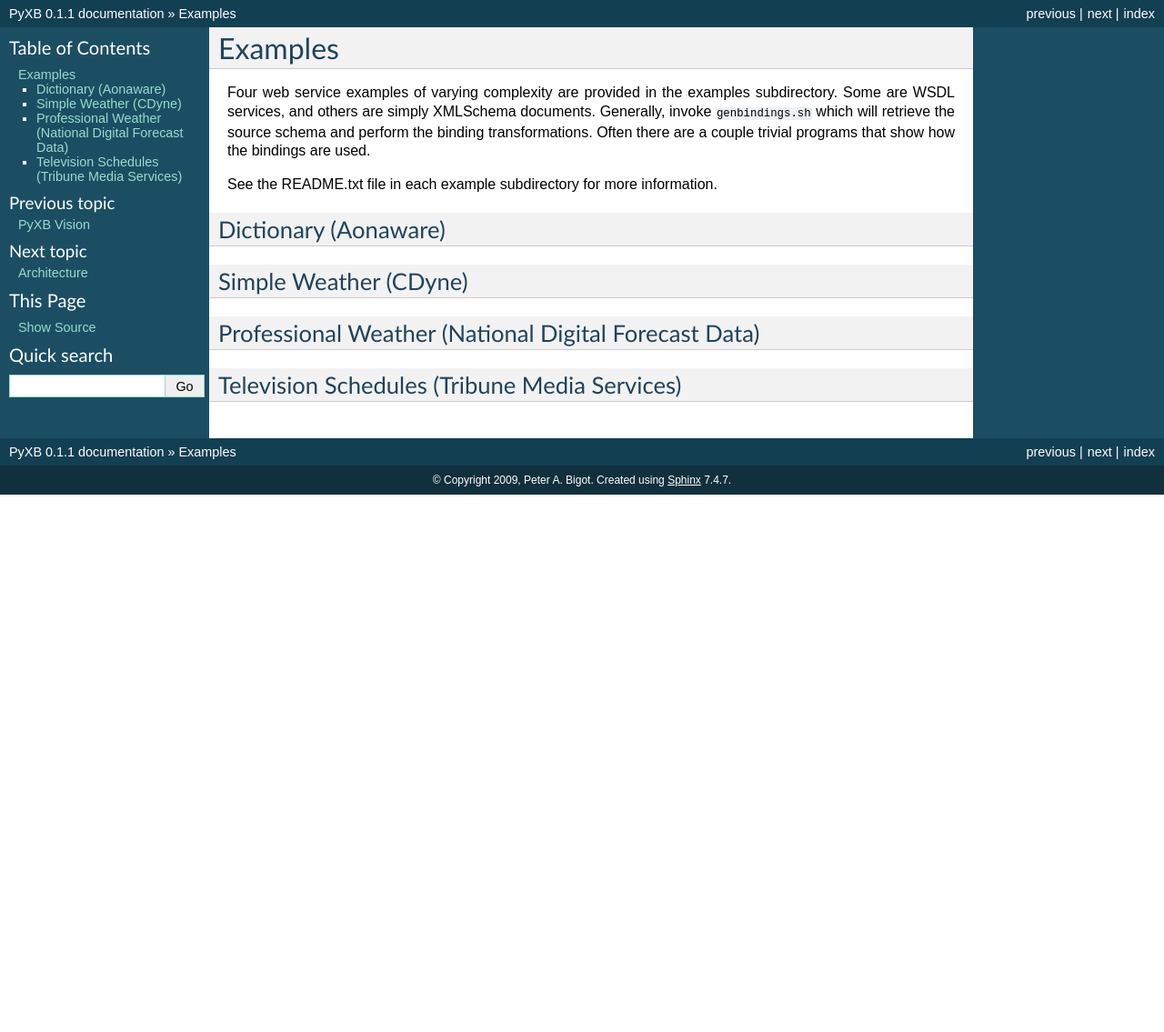
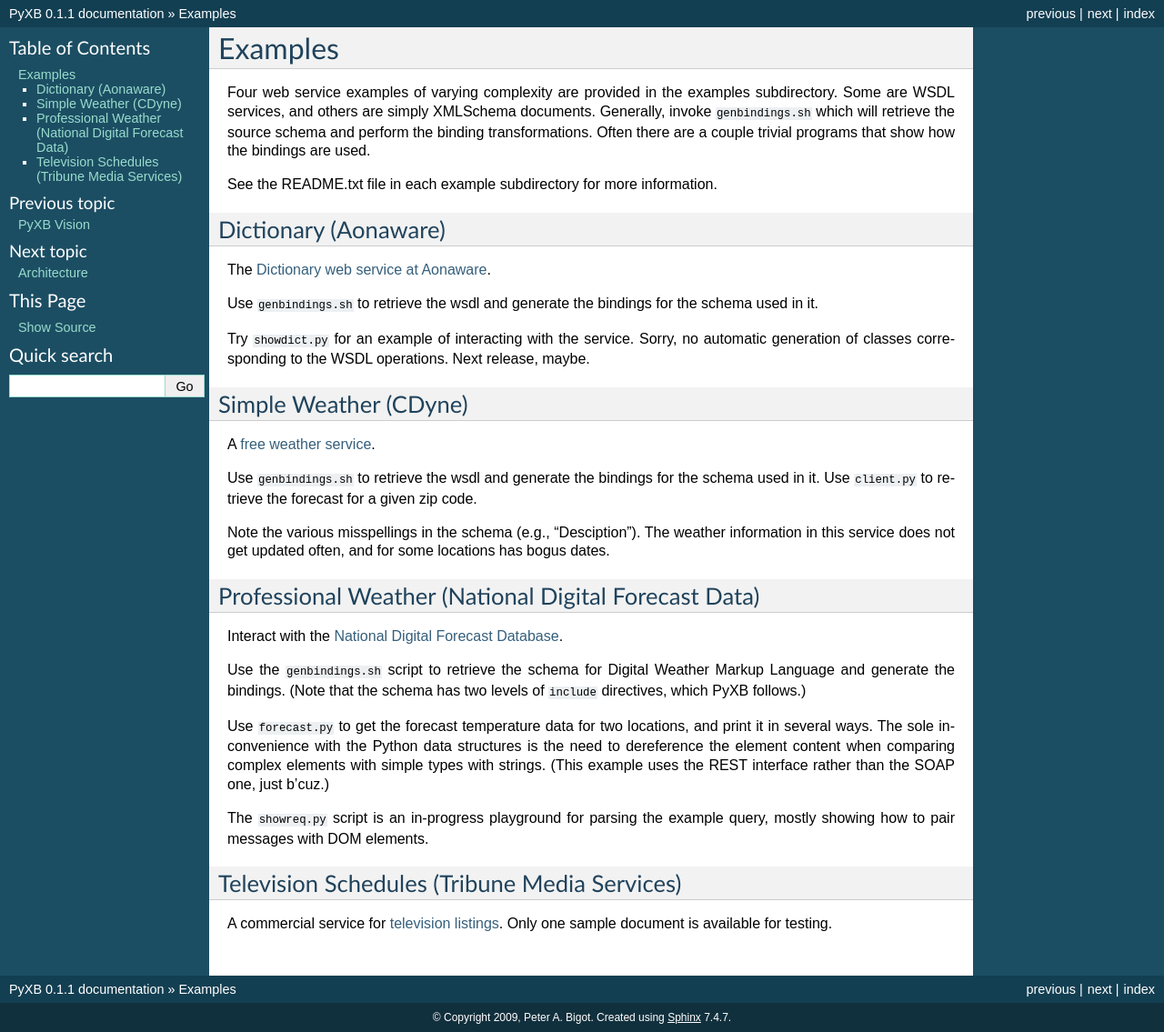
Before and after one commit to pabigot/pyxb, a Sphinx documentation site: the page built from doc/examples.txt, in a window 1280 px wide. Shown: the whole page at 91% size. Built offline with Sphinx 7.4.7, drawn with Linux system fonts in a browser that asks for light colours; pages that are not in the unit, such as notebooks, are missing from menus; before the commit the page ends 900 px from its top, so only the background shows below that.

Commit message:
Clean up and document examples

```diff
--- a/doc/arch_namespaces.txt
+++ b/doc/arch_namespaces.txt
@@ -171,6 +173,10 @@ suffix ``.wxs``.  When a schema is processed that refers to a namespace, the
 serialized component model for the namespace is read in so that the referring
 namespace can resolve types in it.
 
+In addition to the raw component model, the stored namespace includes the name
+of the Python module into which bindings for the namespace were generated, and
+the Python binding names for all types, elements, and content model instances.
+
 There are a variety of intricacies involved in this serialization; see the
 source code starting at :api:`pyxb.Namespace.Namespace.saveToFile` for
 details.
--- a/doc/examples.txt
+++ b/doc/examples.txt
@@ -15,11 +15,51 @@ See the README.txt file in each example subdirectory for more information.
 Dictionary (Aonaware)
 =====================
 
+The `Dictionary web service at Aonaware <http://www.aonaware.com/services.htm>`_.
+
+Use ``genbindings.sh`` to retrieve the wsdl and generate the bindings for the
+schema used in it.
+
+Try ``showdict.py`` for an example of interacting with the service.  Sorry,
+no automatic generation of classes corresponding to the WSDL operations.
+Next release, maybe.
+
 Simple Weather (CDyne)
 ======================
+
+A `free weather service <http://ws.cdyne.com/WeatherWS/Weather.asmx>`_.
+
+Use ``genbindings.sh`` to retrieve the wsdl and generate the bindings for
+the schema used in it.  Use ``client.py`` to retrieve the forecast for a
+given zip code.
+
+Note the various misspellings in the schema (e.g., "Desciption").  The
+weather information in this service does not get updated often, and for some
+locations has bogus dates.
 
 Professional Weather (National Digital Forecast Data)
 =====================================================
 
+Interact with the `National Digital Forecast Database
+<http://www.nws.noaa.gov/xml>`_.
+
+Use the ``genbindings.sh`` script to retrieve the schema for Digital Weather
+Markup Language and generate the bindings.  (Note that the schema has two
+levels of ``include`` directives, which PyXB follows.)
+
+Use ``forecast.py`` to get the forecast temperature data for two locations, and
+print it in several ways.  The sole inconvenience with the Python data
+structures is the need to dereference the element content when comparing
+complex elements with simple types with strings.  (This example uses the
+REST interface rather than the SOAP one, just b'cuz.)
+
+The ``showreq.py`` script is an in-progress playground for parsing the
+example query, mostly showing how to pair messages with DOM elements.
+
+
 Television Schedules (Tribune Media Services)
 =============================================
+
+A commercial service for `television listings
+<http://www.tribunemediaservices.com/product-and-services/television/services/>`_.
+Only one sample document is available for testing.
```
Also changed, not shown: other parts of doc/arch_namespaces.txt (+2 -0 lines), doc/userref.txt (+47 -7 lines), 4 other files.
